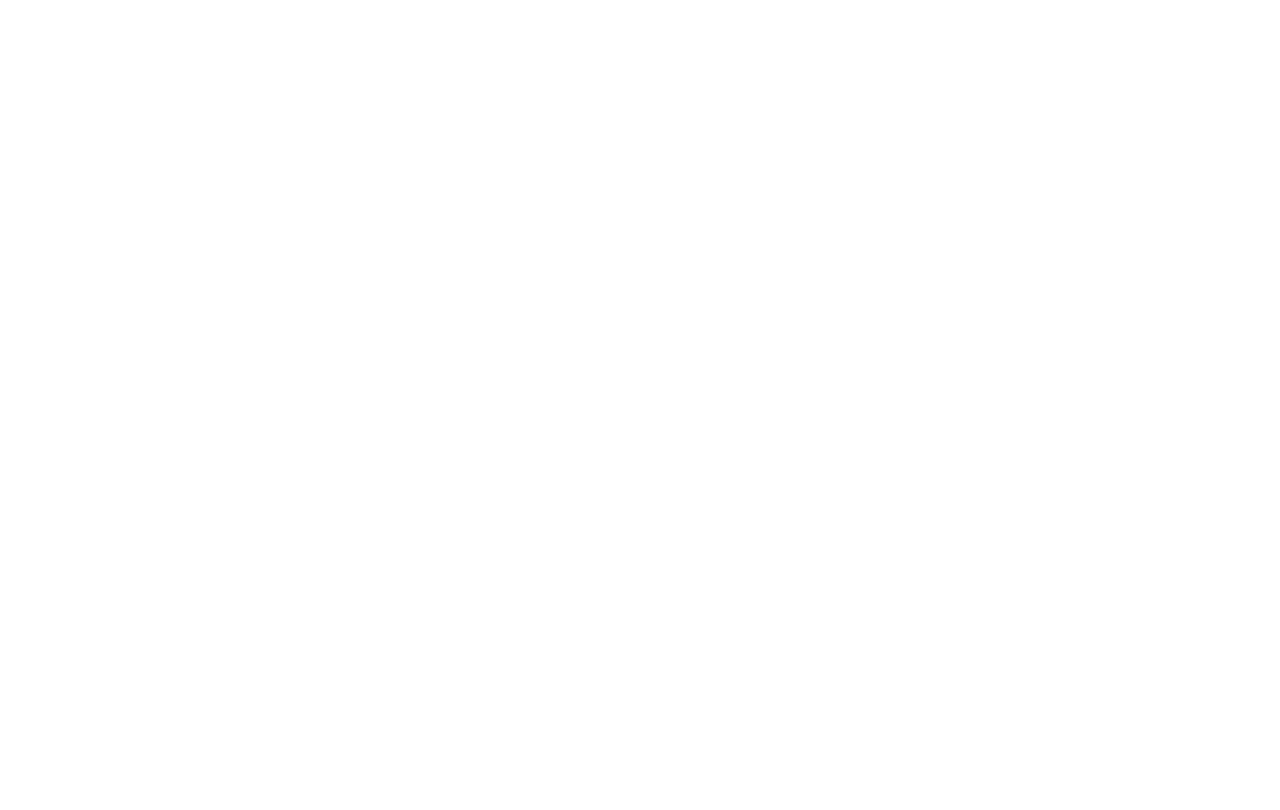
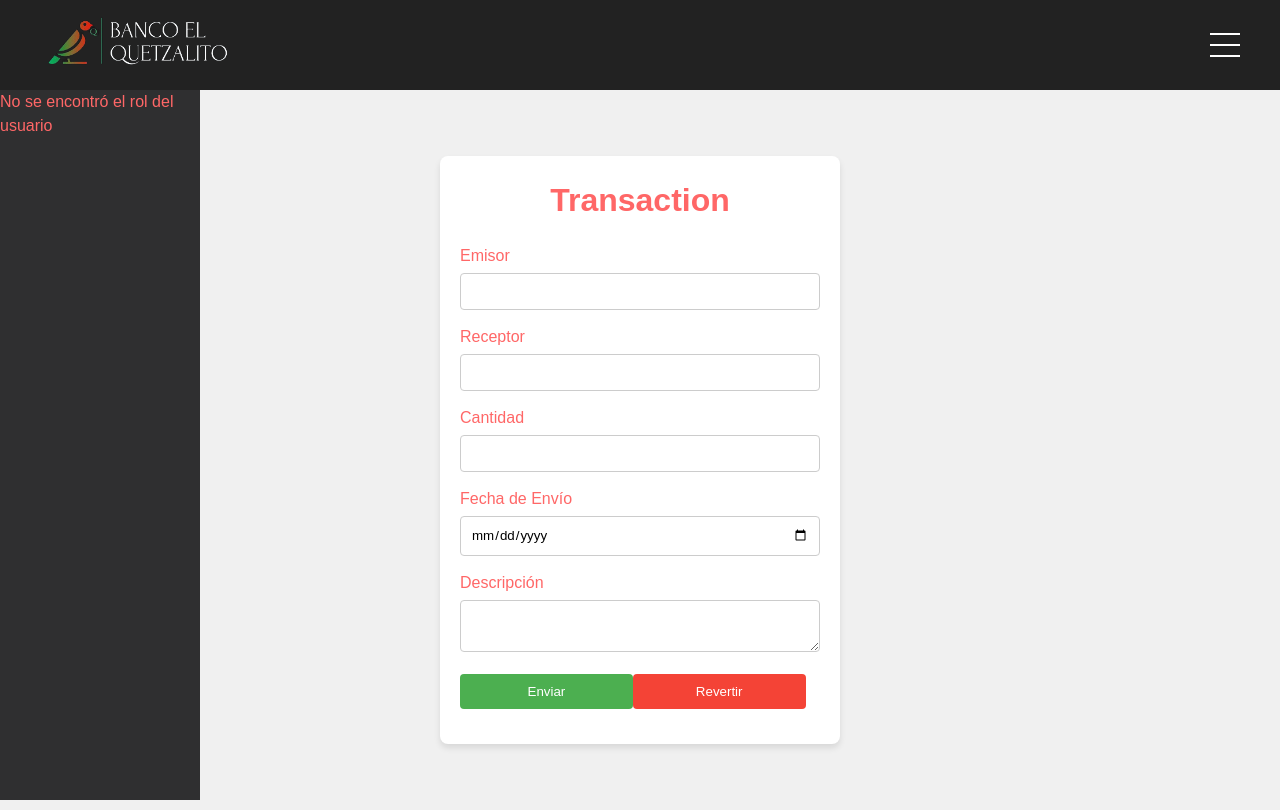
Before and after one commit to JTejaxun-2022229/React-Frontend-Banco, a React (Vite) app: page /transfer in a window 1280 px wide. Before the commit this address had no page. Built offline with nearby package versions, Linux system fonts and the light colour scheme.

Commit message:
Se agrego el formulario de Transfer

```diff
--- a/src/components/navbar/Sidebar.jsx
+++ b/src/components/navbar/Sidebar.jsx
@@ -4,6 +4,7 @@
     <div className='button-sidebar-container'>
         <ul >
             <li>Creditos</li>
+            <li>Transfer</li>
             <li>Usuarios</li>
             <li>Settings</li>
         </ul>
@@ -14,6 +15,7 @@
     <div className='button-sidebar-container'>
         <ul>
             <li>Transaction</li>
+            <li>Transfer</li>
             <li>Credit</li>
             <li>Settings</li>
         </ul>
--- a/src/pages/adminPage/adminPage.css
+++ b/src/pages/adminPage/adminPage.css
@@ -174,3 +174,73 @@
     color: #fff;
     font-weight: bold;
 }
+
+/*CSS de el formulario de Transfer*/
+
+.transfer-form-container {
+  display: flex;
+  justify-content: center;
+  align-items: center;
+  height: 90%;
+  background-color: #f0f0f0;
+  width: 100%;
+}
+
+.transfer-form {
+  background-color: white;
+  padding: 20px;
+  border-radius: 8px;
+  box-shadow: 0 4px 6px rgba(0, 0, 0, 0.1);
+  max-width: 400px;
+  width: 100%;
+}
+
+.transfer-form h1 {
+  text-align: center;
+  margin-bottom: 20px;
+}
+
+.form-group {
+  margin-bottom: 15px;
+}
+
+.form-group label {
+  display: block;
+  margin-bottom: 5px;
+}
+
+.form-group input,
+.form-group textarea {
+  width: 100%;
+  padding: 10px;
+  border: 1px solid #ccc;
+  border-radius: 4px;
+}
+
+.form-group textarea {
+  resize: vertical;
+}
+
+.form-group .submit-btn,
+.form-group .revert-btn {
+  width: 48%;
+  padding: 10px;
+  border: none;
+  border-radius: 4px;
+  cursor: pointer;
+}
+
+.form-group .submit-btn {
+  background-color: #4CAF50;
+  color: white;
+}
+
+.form-group .revert-btn {
+  background-color: #f44336;
+  color: white;
+}
+
+.form-group .submit-btn:hover,
+.form-group .revert-btn:hover {
+  opacity: 0.8;
+}
--- /dev/null
+++ b/src/pages/transfer/TransferPage.jsx
@@ -0,0 +1,54 @@
+import { useEffect } from "react";
+import { LoadingSpinner } from "../../components/LoadingSpinner";
+import { useUserDetails } from "../../shared/hooks";
+import { Navbar } from "../../components/navbar/Navbar";
+import { Sidebar } from "../../components/navbar/Sidebar";
+
+import "../adminPage/adminPage.css";
+
+
+export const TransferPage = () => {
+  const { isLogged } = useUserDetails();
+
+  useEffect(() => {
+    (isLogged);
+  }, []);
+
+  return (
+    <div className="dashboard-container">
+      <div className="Marco">
+        <Navbar/>
+        <Sidebar/>
+      </div>
+      <div className="transfer-form-container">
+        <form action="" className="transfer-form">
+          <h1>Transaction</h1>
+          <div className="form-group">
+            <label htmlFor="emisor">Emisor</label>
+            <input type="text" id="emisor" name="emisor" />
+          </div>
+          <div className="form-group">
+            <label htmlFor="receptor">Receptor</label>
+            <input type="text" id="receptor" name="receptor" />
+          </div>
+          <div className="form-group">
+            <label htmlFor="cantidad">Cantidad</label>
+            <input type="number" id="cantidad" name="cantidad" />
+          </div>
+          <div className="form-group">
+            <label htmlFor="fecha-envio">Fecha de Envío</label>
+            <input type="date" id="fecha-envio" name="fecha-envio" />
+          </div>
+          <div className="form-group">
+            <label htmlFor="descripcion">Descripción</label>
+            <textarea id="descripcion" name="descripcion"></textarea>
+          </div>
+          <div className="form-group">
+            <button type="submit" className="submit-btn">Enviar</button>
+            <button type="button" className="revert-btn">Revertir</button>
+          </div>
+        </form>
+      </div>
+    </div>
+  );
+};
--- /dev/null
+++ b/src/pages/transfer/index.js
@@ -0,0 +1 @@
+export { TransferPage } from './TransferPage.jsx';
--- a/src/routes.jsx
+++ b/src/routes.jsx
@@ -1,11 +1,13 @@
 import { UserPage } from "./pages/userPage";
 import { AdminPage } from "./pages/adminPage";
+import { TransferPage } from "./pages/transfer";
 import { AuthPage } from "./pages/auth";
 
 const routes = [
     { path: '/', element: <AuthPage /> },
     { path: '/user', element: <UserPage /> },
     { path: '/admin', element: <AdminPage /> },
+    { path: '/transfer', element: <TransferPage /> }
 ];
 
 export default routes;
```
